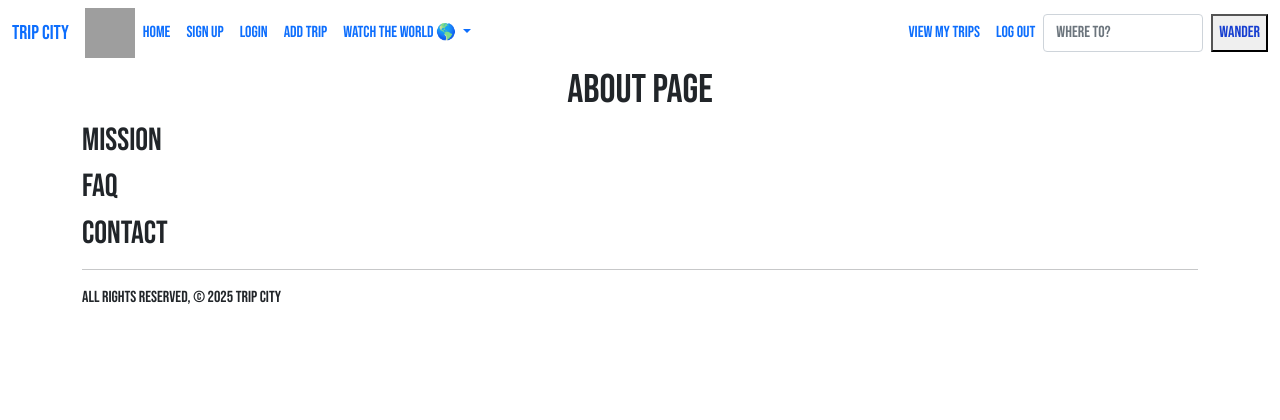
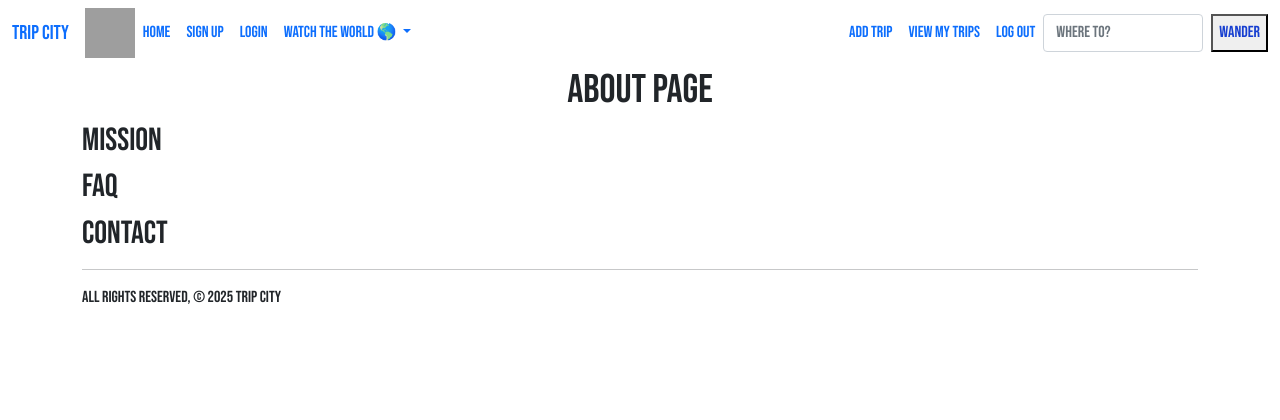
Before and after one commit to JONPIRES/Trip-City, a Django app: page /about/ in a window 1280 px wide. Shown: the top 420 px of the page. Run offline with Django 4.2, Linux system fonts and the light colour scheme; some libraries are stand-ins or nearby versions; some web fonts are replaced; grey boxes are pictures that could not be loaded.

Commit message:
cleaning up

```diff
--- a/main_app/templates/base.html
+++ b/main_app/templates/base.html
@@ -37,9 +37,6 @@
                           <li class="nav-item">
                             <a class="nav-link" href="{% url 'login' %}">Login</a>
                           </li>
-                          <li class="nav-item">
-                            <a class="nav-link" href="{% url 'destination_create' %}">Add Trip</a>
-                          </li>
                           <li class="nav-item dropdown">
                             <a class="nav-link dropdown-toggle" href="{% url 'index' %}" role="button" data-bs-toggle="dropdown" aria-expanded="false">
                               Watch The World 🌎
@@ -57,6 +54,8 @@
                     <div class="left-side d-flex flex-row-reverse">
                         <a class="p-2 nav-link" href="{% url 'logout' %}">Log Out</a>
                         <a class="p-2 nav-link" href="{% url 'index' %}">View My Trips</a>
+                        <a class="p-2 nav-link" href="{% url 'destination_create' %}">Add Trip</a>
+
                       </div>
                     <form class="d-flex" role="search">
                         <input class="form-control me-2" type="search" placeholder="Where to?" aria-label="Search">
@@ -65,53 +64,6 @@
                 </div>
             </div>
         </nav>
-        <!-- <nav class="navbar navbar-expand-lg bg-body-tertiary">
-            <div class="container-fluid d-flex justify-content-between align-items-center">
-                <div class="d-flex align-items-center">
-                  <a class="navbar-brand" href="#">
-                    <img src="https://media.discordapp.net/attachments/1067565429771481131/1093975964557508719/trip_city_logo.jpeg?width=1102&height=1102" alt="Logo" width='50' height="50">
-                  </a>
-               <button class="navbar-toggler" type="button" data-bs-toggle="collapse" data-bs-target="#navbarSupportedContent" aria-controls="navbarSupportedContent" aria-expanded="false" aria-label="Toggle navigation">
-                <span class="navbar-toggler-icon"></span>
-              </button>
-              <div class="collapse navbar-collapse" id="navbarSupportedContent">
-                <ul class="navbar-nav me-auto mb-2 mb-lg-0">
-                  <li class="nav-item">
-                    <a class="nav-link active" aria-current="page" href="#">Home</a>
-                  </li>
-                  <li class="nav-item">
-                    <a class="nav-link" href="#">Sign Up</a>
-                  </li>
-                  <li class="nav-item">
-                    <a class="nav-link" href="{% url 'login' %}">Login</a>
-                  </li>
-                  <li class="nav-item">
-                    <a class="nav-link" href="#">Add Trip</a>
-                  </li>
-                  <li class="nav-item">
-                    <a class="nav-link" href="#">View My Trips</a>
-                  </li>
-                  <li class="nav-item dropdown">
-                    <a class="nav-link dropdown-toggle" href="#" role="button" data-bs-toggle="dropdown" aria-expanded="false">
-                      Watch The World 🌎
-                    </a>
-                    <ul class="dropdown-menu">
-                      <li><a class="dropdown-item" href="#">Add Posts</a></li>
-                      <li><a class="dropdown-item" href="#">Another action</a></li>
-                      <li><hr class="dropdown-divider"></li>
-                      <li><a class="dropdown-item" href="#">Something else here</a></li>
-                    </ul>
-                  </li>
-                </ul>
-                <div class="ms-auto">
-                    <form class="d-flex ms-auto" role="search">
-                        <input class="form-control me-2" type="search" placeholder="Search" aria-label="Search">
-                        <button class="custom-search-btn" type="submit">Wander</button>
-                    </form>
-                </div>
-
-            </div>
-        </nav> -->
     </header>
     <main class="container" class="p-3 text-primary-emphasis bg-primary-subtle border border-primary-subtle rounded-3">
         {% block content %}
```
